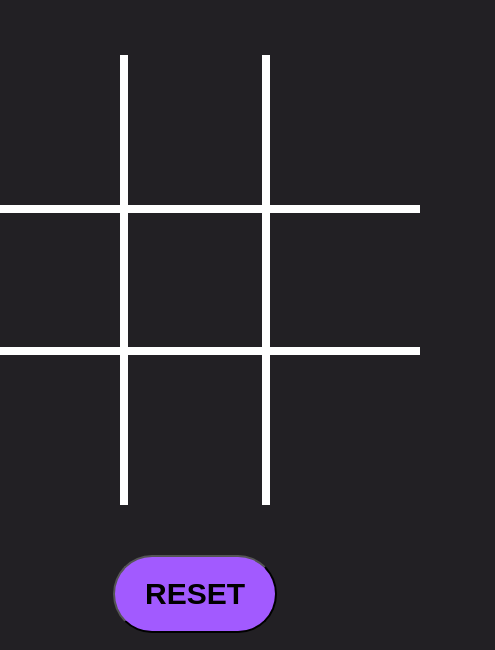
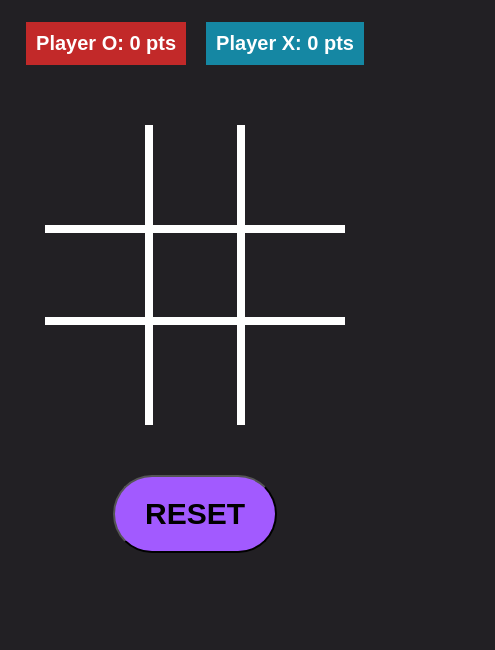
Before and after one commit to Zannatul-Iftear/Tic-Tac-Toe, a plain HTML site: page index.html in a window 390 px wide. Shown: the part 194-844 px from the top of the page, 495 px wide, since content can reach past the window. Drawn offline with Linux system fonts and the light colour scheme.

Commit message:
Responsiveness added

```diff
--- a/style.css
+++ b/style.css
@@ -11,7 +11,7 @@
     flex-direction: column;
     align-items: center;
     justify-content: center;
-    height: 100vh;
+    min-height: 100vh;
 }
 
 h1{
@@ -28,19 +28,23 @@ h2{
 
 #scoreContainer{
     display: flex;
-    width: 600px;
+    max-width: 600px;
     justify-content: space-around;
     margin-bottom: 50px;
+    flex-shrink: 1;
+
 }
 
 #scoreText0{
     background-color: rgb(194, 41, 41);
-    padding: 10px 10px;
+    padding: 10px;
+    margin: 10px;
 }
 
 #scoreTextX{
     background-color: rgb(21, 135, 163);
-    padding: 10px 10px;
+    padding: 10px;
+    margin: 10px;
 }
 
 .myRow{
@@ -109,3 +113,19 @@ h2{
     background-color: rgb(255, 255, 255);
     color:rgb(162, 90, 255);
 }
+
+@media (max-width: 451px) {
+    .myButton{
+        width: 100px;
+        height: 100px;
+        font-size: 50px;
+    }
+
+    #scoreText0{
+        font-size: 15pt;
+    }
+
+    #scoreTextX{
+        font-size: 15pt;
+    }
+  }
```
Also changed, not shown: index.html (+0 -1 lines).
